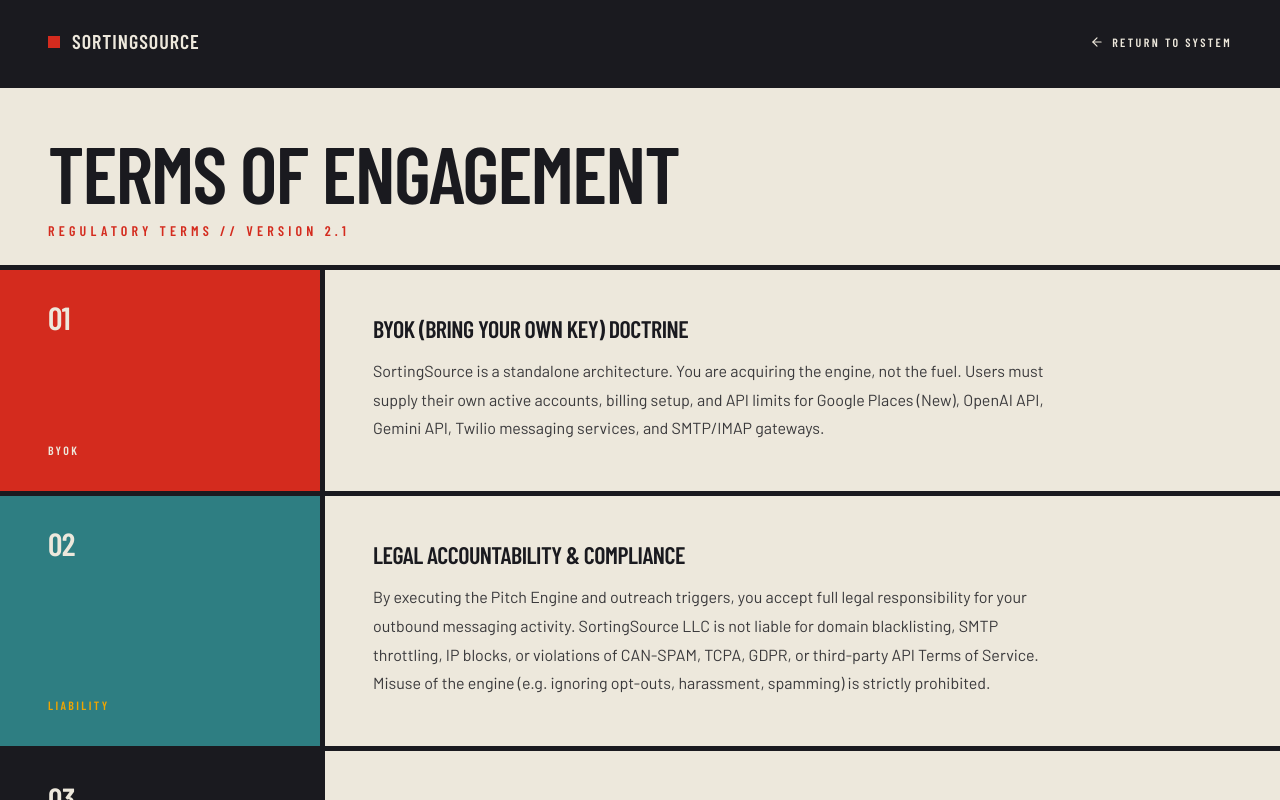
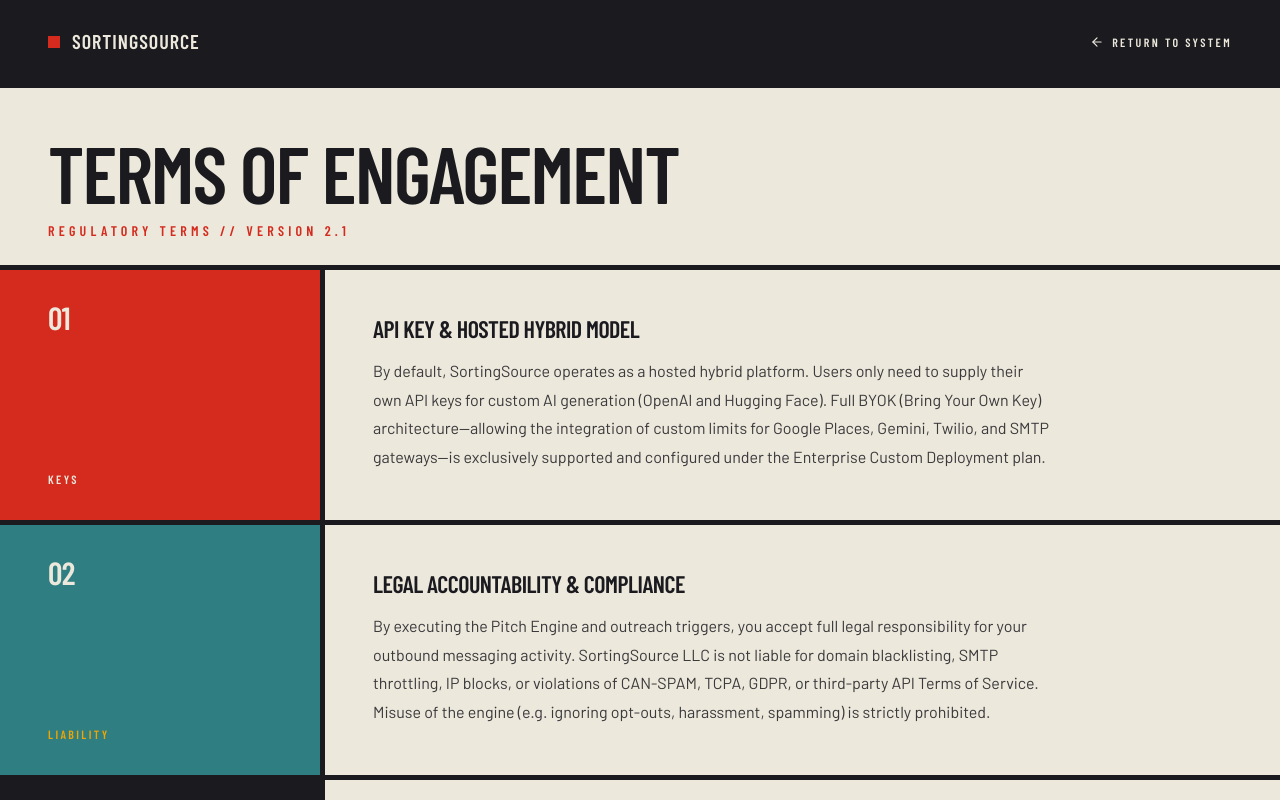
Before and after one commit to RonGdesigns/SortingSource2, a Next.js app: page /terms in a window 1280 px wide. Shown: the top 800 px of the page. Built offline with nearby package versions, Linux system fonts and the light colour scheme; a web font is replaced by a local one.

Commit message:
docs: clarify BYOK terms to reflect hybrid hosted defaults vs enterprise BYOK details

```diff
--- a/app/privacy/page.tsx
+++ b/app/privacy/page.tsx
@@ -78,7 +78,7 @@
           <div style={{ padding: "48px" }} className="md:border-l-5 md:border-[var(--color-night)]">
             <h2 className="metro-display" style={{ fontSize: "1.5rem", marginBottom: 16 }}>API Key Transmission</h2>
             <p style={{ lineHeight: 1.8, fontSize: "1rem", maxWidth: 680, color: "rgba(26,26,31,0.85)" }}>
-              Your integrated API keys (Google Places, OpenAI, Gemini, Twilio) and SMTP/IMAP credentials are encrypted within your Local Vault. When the engine executes, these keys communicate directly with their respective third-party providers. SortingSource master servers never see, touch, or log your private credentials.
+              For standard accounts, only your custom AI credentials (OpenAI and Hugging Face) are processed locally through your Local Vault to communicate directly with third-party providers. In full Enterprise Custom Deployments (the complete BYOK model), all integrated credentials (including Google Places, Gemini, Twilio, and SMTP details) are similarly sandboxed locally on your dedicated instance and are never logged, stored, or processed by SortingSource master servers.
             </p>
           </div>
         </div>
--- a/app/terms/page.tsx
+++ b/app/terms/page.tsx
@@ -59,12 +59,12 @@
         <div className="grid grid-cols-1 md:grid-cols-[1fr_3fr] border-b-5 border-[var(--color-night)]">
           <div className="field-red" style={{ padding: "32px 48px", display: "flex", flexDirection: "column", justifyContent: "space-between" }}>
             <span className="metro-display" style={{ fontSize: "2rem", color: "var(--color-canvas)" }}>01</span>
-            <span className="metro-sub" style={{ fontSize: "0.75rem", color: "var(--color-canvas)", letterSpacing: "0.2em" }}>BYOK</span>
+            <span className="metro-sub" style={{ fontSize: "0.75rem", color: "var(--color-canvas)", letterSpacing: "0.2em" }}>KEYS</span>
           </div>
           <div style={{ padding: "48px" }} className="md:border-l-5 md:border-[var(--color-night)]">
-            <h2 className="metro-display" style={{ fontSize: "1.5rem", marginBottom: 16 }}>BYOK (Bring Your Own Key) Doctrine</h2>
+            <h2 className="metro-display" style={{ fontSize: "1.5rem", marginBottom: 16 }}>API Key & Hosted Hybrid Model</h2>
             <p style={{ lineHeight: 1.8, fontSize: "1rem", maxWidth: 680, color: "rgba(26,26,31,0.85)" }}>
-              SortingSource is a standalone architecture. You are acquiring the engine, not the fuel. Users must supply their own active accounts, billing setup, and API limits for Google Places (New), OpenAI API, Gemini API, Twilio messaging services, and SMTP/IMAP gateways.
+              By default, SortingSource operates as a hosted hybrid platform. Users only need to supply their own API keys for custom AI generation (OpenAI and Hugging Face). Full BYOK (Bring Your Own Key) architecture—allowing the integration of custom limits for Google Places, Gemini, Twilio, and SMTP gateways—is exclusively supported and configured under the Enterprise Custom Deployment plan.
             </p>
           </div>
         </div>
```
